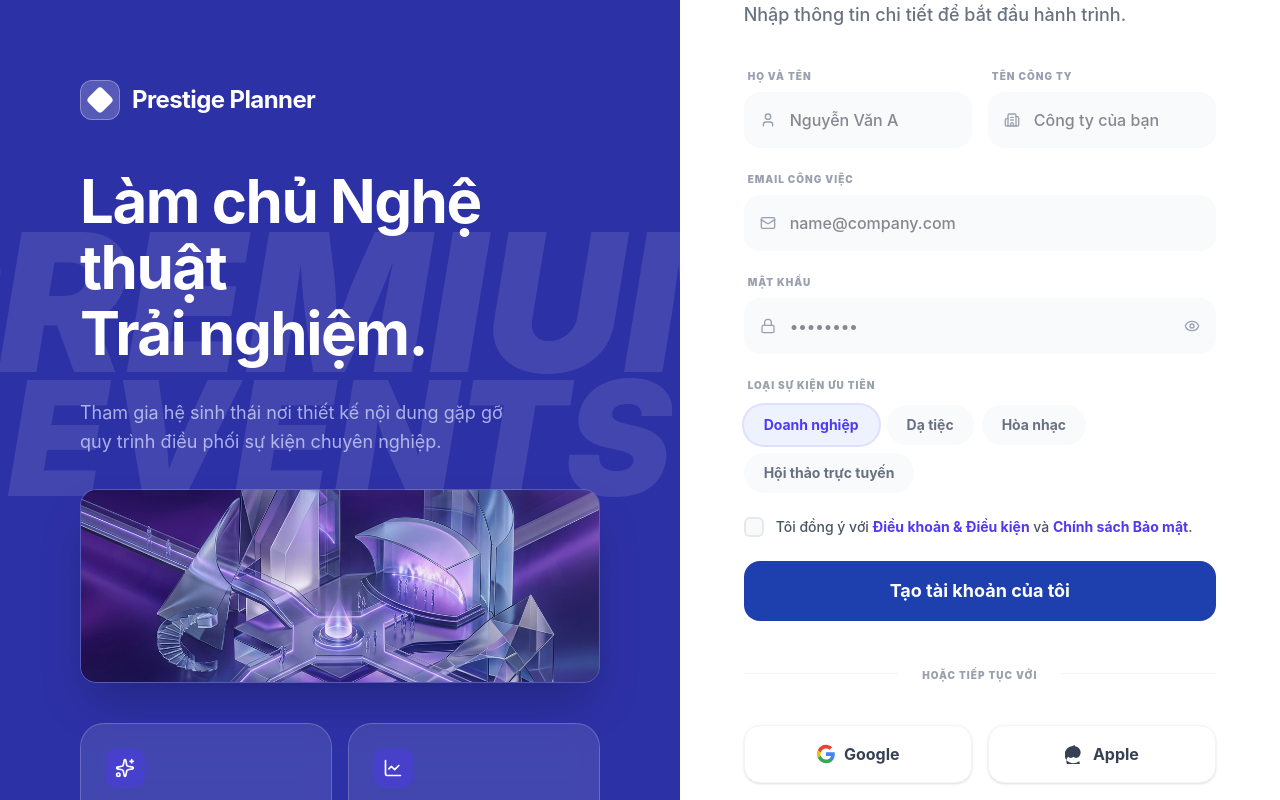
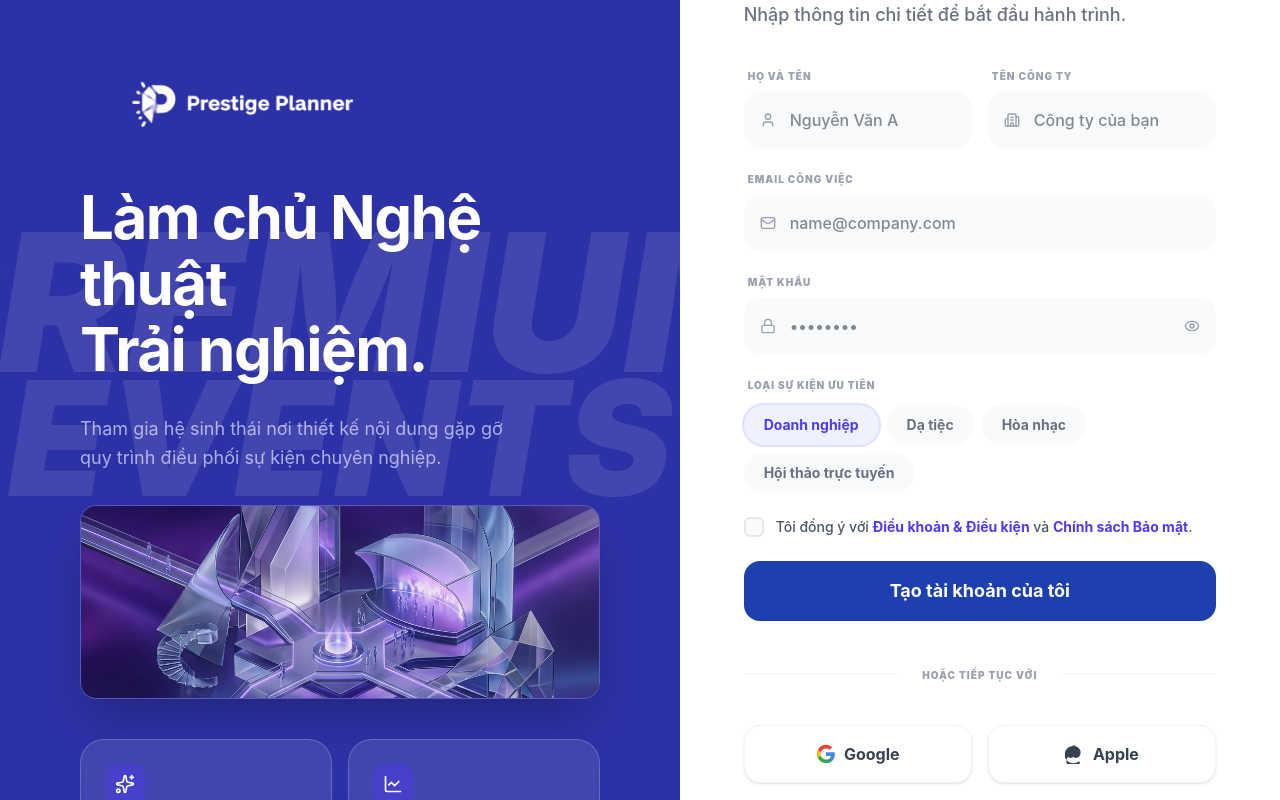
Before and after one commit to quocbaong/Event-Management-Website, a React (Vite) app in the folder Event-Management-Website/: page /signup in a window 1280 px wide. Built offline with nearby package versions, Linux system fonts and the light colour scheme.

Commit message:
fix frontend Login and SignUp

```diff
--- a/Event-Management-Website/src/components/layouts/parts/Sidebar.jsx
+++ b/Event-Management-Website/src/components/layouts/parts/Sidebar.jsx
@@ -10,6 +10,8 @@ import {
   HelpCircle,
   LogOut
 } from 'lucide-react';
+
+import logo from '../../../assets/logo.png';
 
 const SidebarItem = ({ icon: Icon, label, active = false }) => (
   <div className={`flex items-center gap-3 px-4 py-3 cursor-pointer transition-all duration-200 rounded-xl group ${
@@ -24,20 +26,10 @@ const SidebarItem = ({ icon: Icon, label, active = false }) => (
 
 const Sidebar = () => {
   return (
-    <aside className="w-[var(--sidebar-width)] h-screen bg-white border-r border-border-color flex flex-col py-6">
+    <aside className="w-[var(--sidebar-width)] h-screen bg-white border-r border-border-color flex flex-col pt-4 pb-6">
       {/* Logo */}
-      <div className="px-6 mb-10 flex items-center gap-3">
-        <div className="w-10 h-10 bg-primary rounded-xl flex items-center justify-center text-white">
-          <Calendar className="w-6 h-6" />
-        </div>
-        <div>
-          <h1 className="text-xl font-bold text-primary leading-tight tracking-tight">
-            EventArchitect
-          </h1>
-          <p className="text-[10px] text-text-secondary font-semibold uppercase tracking-widest">
-            Hệ thống quản trị
-          </p>
-        </div>
+      <div className="px-6 mb-8">
+        <img src={logo} alt="Prestige Planner" className="h-14 w-auto object-contain" />
       </div>
 
       {/* Main Menu */}
--- a/Event-Management-Website/src/pages/LoginPage.jsx
+++ b/Event-Management-Website/src/pages/LoginPage.jsx
@@ -1,6 +1,7 @@
 import React, { useState } from 'react';
 import { Mail, Lock, Eye, EyeOff, Check } from 'lucide-react';
 import { useNavigate } from 'react-router-dom';
+import logo from '../assets/logo.png';
 
 const LoginPage = () => {
   const [showPassword, setShowPassword] = useState(false);
@@ -10,7 +11,7 @@ const LoginPage = () => {
   return (
     <div className="flex h-screen w-full overflow-hidden bg-white layout-fixed">
       {/* Left Panel - Dynamic Gradient & Branding */}
-      <div className="hidden lg:flex lg:flex-[1.2] relative overflow-hidden bg-[#5F56FF] p-16 xl:p-24 flex flex-col justify-between text-white font-sans">
+      <div className="hidden lg:flex lg:flex-[1.2] relative overflow-hidden bg-[#5F56FF] pt-12 pb-16 px-16 xl:pt-16 xl:pb-24 xl:px-24 flex flex-col justify-between text-white font-sans">
         {/* Animated Gradient Overlay */}
         <div className="absolute inset-0 z-0 bg-gradient-to-tr from-[#4F46E5] via-[#5F56FF] to-[#9333EA] opacity-90"></div>
 
@@ -19,12 +20,8 @@ const LoginPage = () => {
         <div className="absolute bottom-[-5%] left-[-5%] w-[400px] h-[400px] bg-purple-400/20 rounded-full blur-[100px]"></div>
 
         <div className="relative z-10">
-          <div className="flex items-center gap-3 mb-12 cursor-pointer" onClick={() => navigate('/')}>
-
-            <div className="w-10 h-10 bg-white/20 backdrop-blur-md rounded-xl flex items-center justify-center border border-white/30">
-              <div className="w-5 h-5 bg-white rounded-sm rotate-45"></div>
-            </div>
-            <span className="text-2xl font-bold tracking-tight">Prestige Planner</span>
+          <div className="flex items-center gap-3 mb-10 cursor-pointer" onClick={() => navigate('/')}>
+            <img src={logo} alt="Prestige Planner" className="h-20 w-auto brightness-0 invert" />
           </div>
 
           <div className="max-w-xl">
--- a/Event-Management-Website/src/pages/SignUpPage.jsx
+++ b/Event-Management-Website/src/pages/SignUpPage.jsx
@@ -2,6 +2,7 @@ import React, { useState } from 'react';
 import { Mail, Lock, User, Building2, Eye, EyeOff, Sparkles, LineChart, Check } from 'lucide-react';
 import heroIllustration from '../assets/hero-illustration.png';
 import { useNavigate } from 'react-router-dom';
+import logo from '../assets/logo.png';
 
 const SignUpPage = () => {
   const [showPassword, setShowPassword] = useState(false);
@@ -20,7 +21,7 @@ const SignUpPage = () => {
     <div className="flex h-screen w-full overflow-hidden bg-[#F8FAFC] font-sans layout-fixed">
 
       {/* Left Panel */}
-      <div className="hidden lg:flex lg:flex-[1.1] relative overflow-hidden bg-[#2D31A6] p-16 xl:p-20 flex flex-col justify-between text-white">
+      <div className="hidden lg:flex lg:flex-[1.1] relative overflow-hidden bg-[#2D31A6] pt-12 pb-16 px-16 xl:pt-16 xl:pb-20 xl:px-20 flex flex-col justify-between text-white">
         {/* Background Decorative Text */}
         <div className="absolute inset-0 flex flex-col justify-center items-center opacity-10 select-none pointer-events-none">
           <span className="text-[12rem] font-black leading-none italic uppercase">PREMIUM</span>
@@ -29,12 +30,8 @@ const SignUpPage = () => {
         </div>
 
         <div className="relative z-10">
-          <div className="flex items-center gap-3 mb-12 cursor-pointer" onClick={() => navigate('/')}>
-
-            <div className="w-10 h-10 bg-white/20 backdrop-blur-md rounded-xl flex items-center justify-center border border-white/30">
-              <div className="w-5 h-5 bg-white rounded-sm rotate-45"></div>
-            </div>
-            <span className="text-2xl font-bold tracking-tight">Prestige Planner</span>
+          <div className="flex items-center gap-3 mb-10 cursor-pointer" onClick={() => navigate('/')}>
+            <img src={logo} alt="Prestige Planner" className="h-20 w-auto brightness-0 invert" />
           </div>
 
           <div className="max-w-xl">
```
